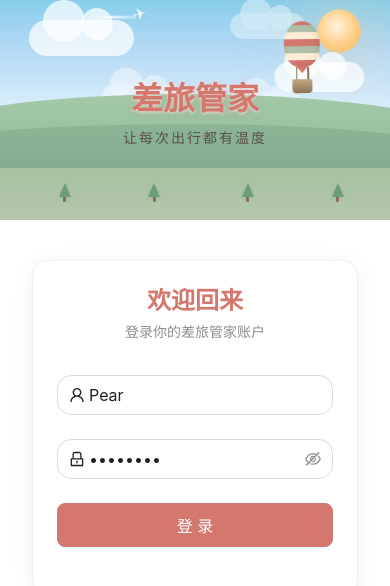
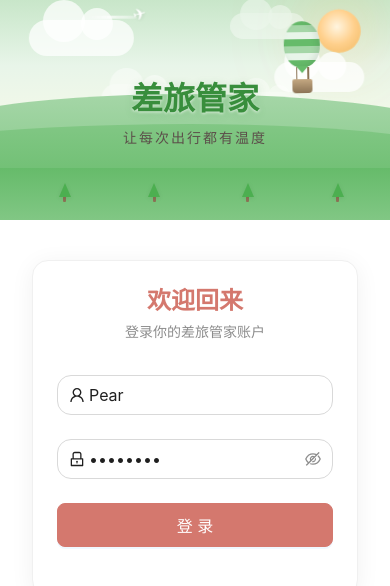
Before and after one commit to 2678847894-beep/travel-platform, a React (Vite) app in the folder frontend/: page /chalv/login in a window 390 px wide. Shown: the top 586 px of the page. Built offline with nearby package versions, Linux system fonts and the light colour scheme; no server answers.

Commit message:
style: 登录页风景区改为草绿色主题

```diff
--- a/frontend/src/index.css
+++ b/frontend/src/index.css
@@ -122,7 +122,7 @@ body {
 
 .login-scenery {
   flex: 1;
-  background: linear-gradient(#87CEEB, #B3D9F5 22%, #D8EDFB 48%, #EFF7FD 70%, #FDF8F5);
+  background: linear-gradient(#C8E6C9, #E8F5E9 30%, #F1F8E9 50%, #F9FBE7 70%, #FDF8F5);
   position: relative;
   overflow: hidden;
   display: flex;
@@ -180,13 +180,13 @@ body {
   height: 60px;
   border-radius: 50% 50% 45% 45%;
   background: repeating-linear-gradient(0deg,
-    #D4786E, #D4786E 9px,
-    #FFEDD5 9px, #FFEDD5 18px,
-    #B0BFA8 18px, #B0BFA8 27px,
-    #D4786E 27px, #D4786E 36px,
-    #FFEDD5 36px, #FFEDD5 45px,
-    #B0BFA8 45px, #B0BFA8 54px,
-    #D4786E 54px, #D4786E 60px);
+    #66BB6A, #66BB6A 9px,
+    #E8F5E9 9px, #E8F5E9 18px,
+    #A5D6A7 18px, #A5D6A7 27px,
+    #66BB6A 27px, #66BB6A 36px,
+    #E8F5E9 36px, #E8F5E9 45px,
+    #A5D6A7 45px, #A5D6A7 54px,
+    #66BB6A 54px, #66BB6A 60px);
   position: relative;
   box-shadow: inset -3px -1px 6px rgba(0,0,0,0.08);
 }
@@ -201,7 +201,7 @@ body {
   height: 0;
   border-left: 6px solid transparent;
   border-right: 6px solid transparent;
-  border-top: 7px solid #D4786E;
+  border-top: 7px solid #66BB6A;
 }
 
 .login-scenery .balloon-ropes {
@@ -314,7 +314,7 @@ body {
   width: 150%;
   left: -25%;
   height: 190px;
-  background: linear-gradient(#A3C9A8, #8BB595);
+  background: linear-gradient(#A5D6A7, #81C784);
   border-radius: 48% 52% 0 0;
   z-index: 2;
 }
@@ -325,7 +325,7 @@ body {
   width: 170%;
   left: -45%;
   height: 160px;
-  background: linear-gradient(#8BB595, #7BA587);
+  background: linear-gradient(#81C784, #66BB6A);
   border-radius: 55% 45% 0 0;
   z-index: 3;
 }
@@ -336,7 +336,7 @@ body {
   left: 0;
   right: 0;
   height: 36px;
-  background: linear-gradient(transparent 0%, rgba(168,192,160,0.35) 40%, rgba(168,192,160,0.65) 100%);
+  background: linear-gradient(transparent 0%, rgba(165,214,167,0.35) 40%, rgba(165,214,167,0.65) 100%);
   z-index: 4;
   pointer-events: none;
 }
@@ -349,7 +349,7 @@ body {
   right: 0;
   height: 65px;
   padding-bottom: 20px;
-  background: linear-gradient(#A8C0A0, #B5C8AD);
+  background: linear-gradient(#66BB6A, #81C784);
   z-index: 5;
 }
 
@@ -368,7 +368,7 @@ body {
   height: 0;
   border-left: 8px solid transparent;
   border-right: 8px solid transparent;
-  border-bottom: 20px solid #6B9E78;
+  border-bottom: 20px solid #4CAF50;
   filter: drop-shadow(0 1px 2px rgba(0,0,0,0.08));
 }
 
@@ -392,9 +392,9 @@ body {
 .login-scenery .scenery-brand h1 {
   font-size: 48px;
   font-weight: 800;
-  color: #D4786E;
+  color: #388E3C;
   margin: 0 0 8px;
-  text-shadow: 0 2px 10px rgba(212,120,110,0.25), 0 1px 3px rgba(255,255,255,0.8);
+  text-shadow: 0 2px 10px rgba(56,142,60,0.2), 0 1px 3px rgba(255,255,255,0.8);
 }
 
 .login-scenery .scenery-brand p {
@@ -413,13 +413,13 @@ body {
   .login-scenery .balloon-envelope {
     width: 36px; height: 46px;
     background: repeating-linear-gradient(0deg,
-      #D4786E, #D4786E 7px,
-      #FFEDD5 7px, #FFEDD5 14px,
-      #B0BFA8 14px, #B0BFA8 21px,
-      #D4786E 21px, #D4786E 28px,
-      #FFEDD5 28px, #FFEDD5 35px,
-      #B0BFA8 35px, #B0BFA8 42px,
-      #D4786E 42px, #D4786E 46px);
+      #66BB6A, #66BB6A 7px,
+      #E8F5E9 7px, #E8F5E9 14px,
+      #A5D6A7 14px, #A5D6A7 21px,
+      #66BB6A 21px, #66BB6A 28px,
+      #E8F5E9 28px, #E8F5E9 35px,
+      #A5D6A7 35px, #A5D6A7 42px,
+      #66BB6A 42px, #66BB6A 46px);
   }
   .login-scenery .sun { width: 40px; height: 40px; top: 5%; right: 8%; }
   .login-scenery .airplane { top: 14%; left: 8%; }
```
